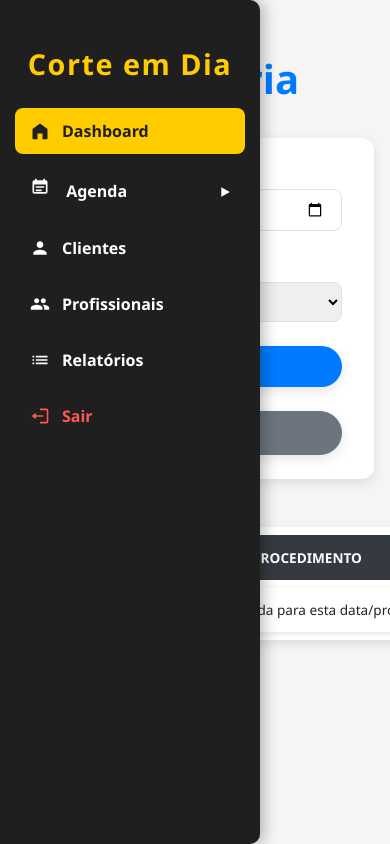
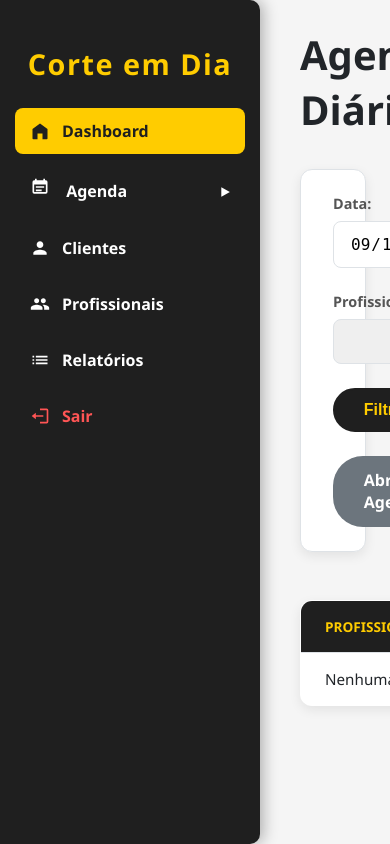
Before and after one commit to lmends/Corte-Em-DIA, a Flask app: page /diaria in a window 390 px wide. Run offline with Flask 3, Linux system fonts and the light colour scheme; the visitor is signed in with stand-in values (Sample User, id 1); data that the repository does not hold is empty.

Commit message:
melhorias em alguns css

```diff
--- a/app/static/css/diaria.css
+++ b/app/static/css/diaria.css
@@ -1,255 +1,170 @@
-/* Variáveis de cor */
+/* ==============================================
+   DIARIA.CSS - TEMA "BLACK & GOLD" INDEPENDENTE
+   ============================================== */
+
+/* 1. VARIÁVEIS E GLOBAIS
+   ============================================== */
 :root {
-    --cor-principal: #007bff;
-    --cor-secundaria: #0056b3;
+    --cor-primaria: #ffcc00;  /* Dourado/Amarelo */
+    --cor-fundo-dark: #1f1f1f;
+    --cor-fundo-light: #f8f9fa;
+    --cor-surface: #ffffff;
+    --cor-texto-dark: #212529;
+    --cor-texto-light: #ffffff;
+    --cor-texto-secundario: #6c757d;
+    --cor-borda: #dee2e6;
     --cor-sucesso: #28a745;
     --cor-perigo: #dc3545;
-    --cor-fundo: #f9fafb;
-    --cor-texto: #212529;
-    --cor-borda: #dee2e6;
-    --cor-cabecalho-tabela: #343a40;
-    --cor-sombra: rgba(0, 0, 0, 0.1);
-}
-
-/* Reset e base */
-* {
-    box-sizing: border-box;
+    --cor-aviso: #ffc107;
+    --sombra-suave: 0 4px 12px rgba(0, 0, 0, 0.08);
 }
 
 body {
     margin: 0;
-    font-family: 'Roboto', sans-serif;
-    background-color: var(--cor-fundo);
-    color: var(--cor-texto);
+    font-family: 'Poppins', 'Segoe UI', sans-serif;
+    background-color: var(--cor-fundo-light);
+    color: var(--cor-texto-dark);
     display: flex;
-    min-height: 100vh;
 }
 
 .content {
-    margin-left: 240px; /* Espaço para sidebar */
+    margin-left: 260px; /* Largura da sua sidebar */
     padding-left: 2.5rem;
     padding-right: 3rem;
+    padding-bottom: 2.5rem;
     flex: 1;
     overflow-y: auto;
 }
 
-/* Título */
-h1 {
+.content h1 {
     font-weight: 700;
     font-size: 2.5rem;
     margin-bottom: 2rem;
-    color: var(--cor-principal);
 }
 
-/* Filtros */
+/* ==============================================
+   2. FILTROS
+   ============================================== */
 .filtros-container {
     display: flex;
     flex-wrap: wrap;
     gap: 1.5rem;
-    background: #fff;
+    background: var(--cor-surface);
     padding: 1.5rem 2rem;
     border-radius: 12px;
-    box-shadow: 0 4px 12px var(--cor-sombra);
+    box-shadow: var(--sombra-suave);
     margin-bottom: 3rem;
     align-items: flex-end;
+    border: 1px solid var(--cor-borda);
+}
+.form-group { display: flex; flex-direction: column; min-width: 180px; flex: 1; }
+label { font-weight: 600; margin-bottom: 0.5rem; color: #555; font-size: 0.9rem; }
+input[type="date"], select {
+    padding: 0.75rem 1rem;
+    font-size: 1rem;
+    border: 1px solid var(--cor-borda);
+    border-radius: 8px;
+    transition: all 0.3s ease;
+}
+input[type="date"]:focus, select:focus {
+    outline: none;
+    border-color: var(--cor-primaria);
+    box-shadow: 0 0 0 4px rgba(255, 204, 0, 0.2);
 }
 
-.form-group {
-    display: flex;
-    flex-direction: column;
-    min-width: 180px;
-    flex: 1;
-}
-
-label {
-    font-weight: 600;
-    margin-bottom: 0.5rem;
-    color: #555;
-    font-size: 0.9rem;
-}
-
-input[type="date"],
-select {
-    padding: 0.6rem 1rem;
-    font-size: 1rem;
-    border: 1.5px solid var(--cor-borda);
-    border-radius: 8px;
-    transition: border-color 0.3s ease, box-shadow 0.3s ease;
-}
-
-input[type="date"]:focus,
-select:focus {
-    outline: none;
-    border-color: var(--cor-principal);
-    box-shadow: 0 0 8px var(--cor-principal);
-}
-
-/* Botões */
-button,
-.btn-abrir-agenda {
+/* ==============================================
+   3. BOTÕES
+   ============================================== */
+button, .btn-abrir-agenda {
     padding: 0.7rem 1.8rem;
     font-weight: 700;
     font-size: 1rem;
     border-radius: 30px;
-    border: none;
+    border: 2px solid transparent;
     cursor: pointer;
-    transition: background-color 0.3s ease, transform 0.15s ease;
-    user-select: none;
-    box-shadow: 0 4px 12px var(--cor-sombra);
+    transition: all 0.2s ease;
+    text-decoration: none;
 }
+button:hover, .btn-abrir-agenda:hover { transform: translateY(-2px); box-shadow: 0 4px 10px rgba(0,0,0,0.1); }
 
 .btn-filtrar {
-    background-color: var(--cor-principal);
-    color: white;
+    background-color: var(--cor-fundo-dark);
+    color: var(--cor-primaria);
+    border-color: var(--cor-fundo-dark);
 }
-
-.btn-filtrar:hover,
-.btn-filtrar:focus {
-    background-color: var(--cor-secundaria);
-    transform: translateY(-2px);
-    outline: none;
+.btn-filtrar:hover {
+    background-color: var(--cor-primaria);
+    color: var(--cor-fundo-dark);
+    border-color: var(--cor-primaria);
 }
 
 .btn-abrir-agenda {
-    background-color: #6c757d;
-    color: white;
+    background-color: var(--cor-texto-secundario);
+    color: var(--cor-texto-light);
     margin-left: auto;
-    text-align: center;
     display: inline-flex;
     align-items: center;
-    gap: 0.5rem;
-    text-decoration: none;
 }
+.btn-abrir-agenda:hover { background-color: #5a6268; }
 
-.btn-abrir-agenda:hover,
-.btn-abrir-agenda:focus {
-    background-color: #5a6268;
-    transform: translateY(-2px);
-    outline: none;
-}
-
-/* Tabela */
+/* ==============================================
+   4. TABELA DA AGENDA
+   ============================================== */
 table {
     width: 100%;
-    border-collapse: separate;
-    border-spacing: 0 8px;
+    border-collapse: collapse;
+    background: var(--cor-surface);
     font-size: 0.95rem;
-    box-shadow: 0 4px 12px var(--cor-sombra);
+    box-shadow: var(--sombra-suave);
     border-radius: 12px;
     overflow: hidden;
-    background: white;
+    border: 1px solid var(--cor-borda);
 }
-
-thead tr {
-    background-color: var(--cor-cabecalho-tabela);
-    color: white;
+th {
+    background: var(--cor-fundo-dark);
+    color: var(--cor-primaria);
+    padding: 1rem 1.5rem;
+    text-align: left;
     font-weight: 600;
     text-transform: uppercase;
     font-size: 0.85rem;
 }
+td {
+    padding: 1rem 1.5rem;
+    vertical-align: middle;
+    border-top: 1px solid var(--cor-borda);
+}
+tbody tr:hover { background-color: #f1f3f5; }
 
-th, td {
-    padding: 1rem 1.5rem;
-    text-align: left;
-    vertical-align: middle;
-}
+/* Ações na Tabela */
+.acoes-multiplas { display: flex; gap: 0.5rem; }
 
-tbody tr {
-    background: white;
-    box-shadow: 0 2px 6px var(--cor-sombra);
-    border-radius: 12px;
-    transition: background-color 0.3s ease;
-}
-
-tbody tr:hover {
-    background-color: #f1f3f5;
-}
-
-tbody tr.ocupado {
-    background-color: #ffe6e6;
-}
-
-tbody tr.ocupado:hover {
-    background-color: #ffcccc;
-}
-
-/* Ações */
-.acoes-multiplas {
-    display: flex;
-    gap: 0.5rem;
-}
-
-button.btn-agendar {
-    background-color: var(--cor-sucesso);
-    color: white;
-    padding: 0.4rem 1rem;
+.btn-agendar, .btn-receber, .btn-desmarcar {
+    padding: 0.5rem 1.2rem;
     font-size: 0.9rem;
     border-radius: 20px;
-    box-shadow: 0 3px 8px rgba(40, 167, 69, 0.5);
+    color: white;
 }
+.btn-agendar { background-color: var(--cor-sucesso); }
+.btn-desmarcar { background-color: var(--cor-perigo); }
+.btn-receber { background-color: var(--cor-aviso); color: var(--cor-texto-dark); }
 
-button.btn-agendar:hover,
-button.btn-agendar:focus {
-    background-color: #218838;
-    outline: none;
-    transform: translateY(-2px);
-}
-
-button.btn-desmarcar {
-    background-color: var(--cor-perigo);
-    color: white;
-    padding: 0.4rem 1rem;
-    font-size: 0.9rem;
-    border-radius: 20px;
-    box-shadow: 0 3px 8px rgba(220, 53, 69, 0.5);
-}
-
-button.btn-desmarcar:hover,
-button.btn-desmarcar:focus {
-    background-color: #c82333;
-    outline: none;
-    transform: translateY(-2px);
-}
-
-button.btn-receber {
-    background-color: #ffc107;
-    color: #212529;
-    padding: 0.4rem 1rem;
-    font-size: 0.9rem;
-    border-radius: 20px;
-    box-shadow: 0 3px 8px rgba(255, 193, 7, 0.5);
-}
-
-button.btn-receber:hover,
-button.btn-receber:focus {
-    background-color: #e0a800;
-    outline: none;
-    transform: translateY(-2px);
-}
-
-/* Modal */
+/* ==============================================
+   5. MODAL DE AGENDAMENTO
+   ============================================== */
 .modal-overlay {
-    position: fixed;
-    top: 0;
-    left: 0;
-    width: 100%;
-    height: 100%;
+    position: fixed; top: 0; left: 0;
+    width: 100%; height: 100%;
     background-color: rgba(33, 37, 41, 0.6);
     display: none;
-    justify-content: center;
-    align-items: center;
+    justify-content: center; align-items: center;
     z-index: 1500;
     opacity: 0;
     transition: opacity 0.3s ease;
 }
-
-.modal-overlay.ativo {
-    display: flex;
-    opacity: 1;
-}
-
+.modal-overlay.ativo { display: flex; opacity: 1; }
 .modal-content {
-    background-color: white;
+    background-color: var(--cor-surface);
     padding: 2.5rem 3rem;
     border-radius: 12px;
     width: 420px;
@@ -258,94 +173,22 @@ button.btn-receber:focus {
     transform: scale(0.95);
     transition: transform 0.3s ease;
 }
-
-.modal-overlay.ativo .modal-content {
-    transform: scale(1);
-}
-
+.modal-overlay.ativo .modal-content { transform: scale(1); }
 .modal-content h3 {
     margin-top: 0;
     margin-bottom: 2rem;
     font-weight: 600;
-    color: var(--cor-principal);
+    color: var(--cor-fundo-dark);
 }
-
-.modal-actions {
-    display: flex;
-    justify-content: flex-end;
-    gap: 1rem;
-    margin-top: 2rem;
+.modal-actions { display: flex; justify-content: flex-end; gap: 1rem; margin-top: 2rem; }
+.btn-salvar {
+    background-color: var(--cor-fundo-dark);
+    color: var(--cor-primaria);
+    border-color: var(--cor-fundo-dark);
 }
-
-button.btn-salvar {
-    background-color: var(--cor-principal);
-    color: white;
-    padding: 0.7rem 1.8rem;
-    border-radius: 30px;
-    font-weight: 700;
-    box-shadow: 0 4px 12px rgba(0, 123, 255, 0.6);
-    transition: background-color 0.3s ease, transform 0.15s ease;
+.btn-salvar:hover {
+    background-color: var(--cor-primaria);
+    color: var(--cor-fundo-dark);
+    border-color: var(--cor-primaria);
 }
-
-button.btn-salvar:hover,
-button.btn-salvar:focus {
-    background-color: var(--cor-secundaria);
-    outline: none;
-    transform: translateY(-2px);
-}
-
-button.btn-cancelar {
-    background-color: var(--cor-perigo);
-    color: white;
-    padding: 0.7rem 1.8rem;
-    border-radius: 30px;
-    font-weight: 700;
-    box-shadow: 0 4px 12px rgba(220, 53, 69, 0.6);
-    transition: background-color 0.3s ease, transform 0.15s ease;
-}
-
-button.btn-cancelar:hover,
-button.btn-cancelar:focus {
-    background-color: #c82333;
-    outline: none;
-    transform: translateY(-2px);
-}
-
-/* Acessibilidade: esconder elementos visuais mas manter para leitores de tela */
-.sr-only {
-    position: absolute !important;
-    width: 1px !important;
-    height: 1px !important;
-    padding: 0 !important;
-    margin: -1px !important;
-    overflow: hidden !important;
-    clip: rect(0, 0, 0, 0) !important;
-    border: 0 !important;
-}
-
-/* Responsividade */
-@media (max-width: 900px) {
-    .content {
-        margin-left: 0;
-        padding: 1.5rem 1rem;
-    }
-
-    .filtros-container {
-        flex-direction: column;
-        align-items: stretch;
-    }
-
-    .btn-abrir-agenda {
-        margin-left: 0;
-        width: 100%;
-        justify-content: center;
-    }
-
-    table {
-        font-size: 0.85rem;
-    }
-
-    th, td {
-        padding: 0.8rem 1rem;
-    }
-}
+.btn-cancelar { background-color: var(--cor-texto-secundario); color: white; }
```
Also changed, not shown: app/static/css/multipla.css (+36 -62 lines), app/templates/multipla.html (+0 -11 lines).
